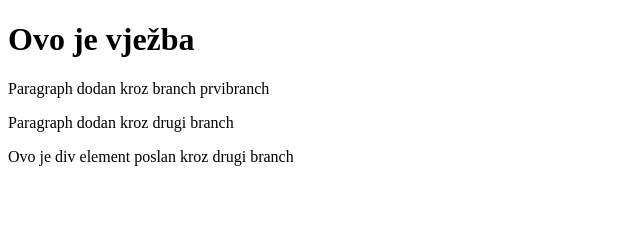
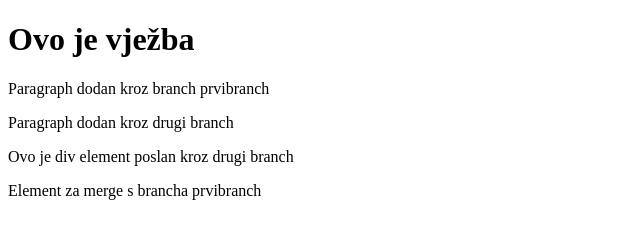
Before and after one commit to posl-marko/vjezba-ispit, a website: page index.html in a window 1280 px wide. Shown: the whole page, without its empty margins (0-640 px from the left). Drawn offline with Linux system fonts and the light colour scheme.

Commit message:
Paragraph za merge prvibranch

```diff
--- a/index.html
+++ b/index.html
@@ -11,5 +11,6 @@
     <p>Paragraph dodan kroz branch prvibranch</p>
     <p>Paragraph dodan kroz drugi branch</p>
     <div>Ovo je div element poslan kroz drugi branch</div>
+    <p>Element za merge s brancha prvibranch</p>
 </body>
 </html>
```
